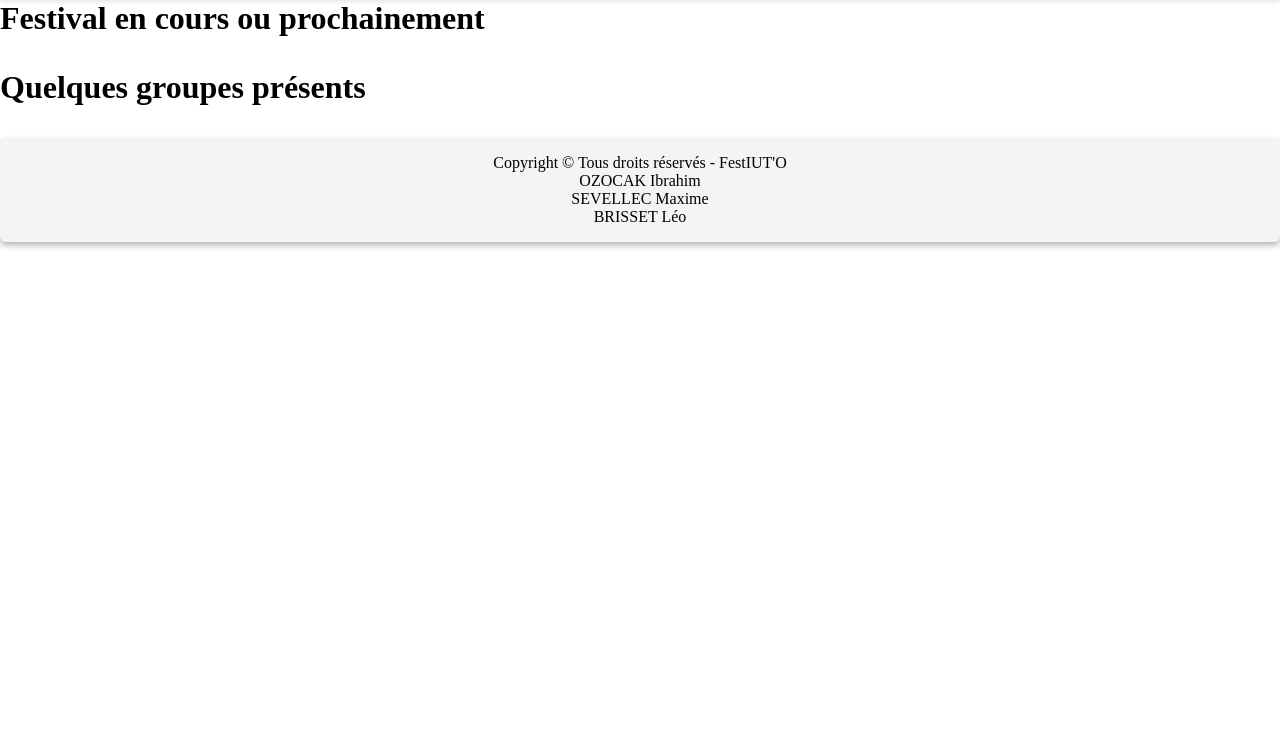
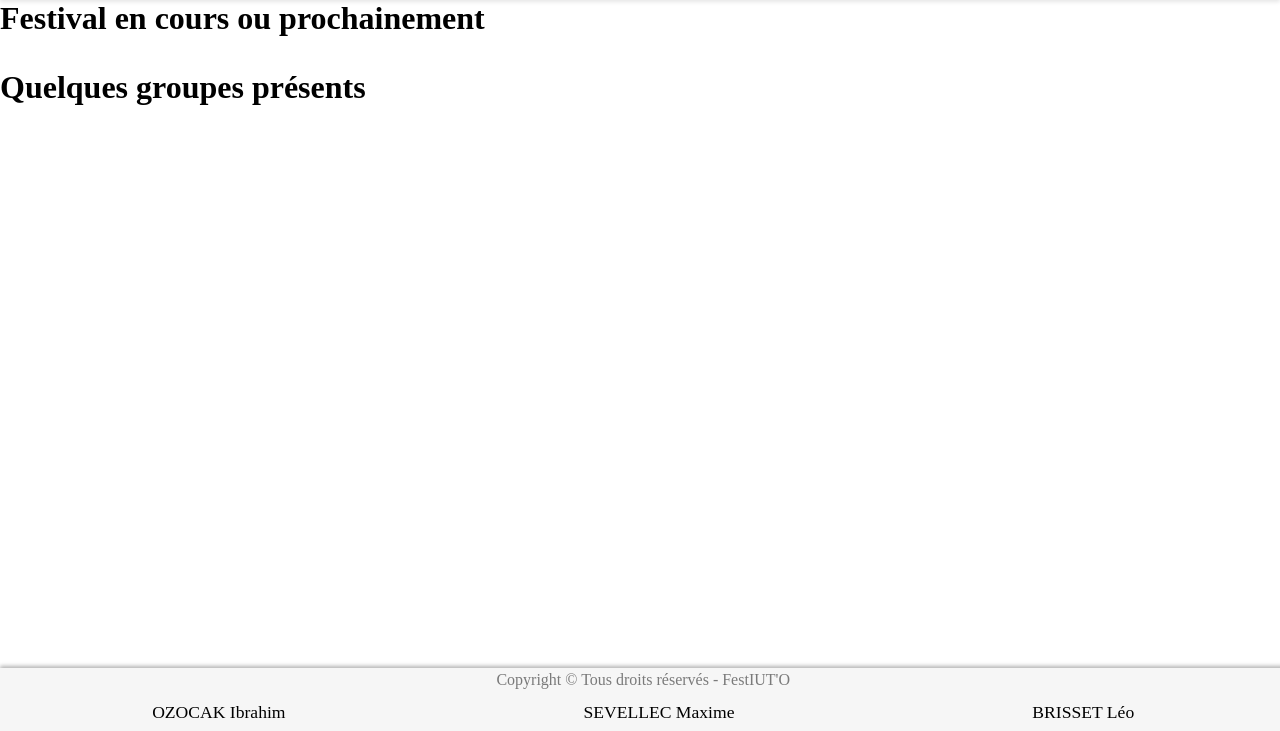
Before and after one commit to MaximeSevellec/Festiutv2, a Flask app: page / in a window 1280 px wide. Shown: the part 69-800 px from the top of the page. Run offline with Flask 3, Linux system fonts and the light colour scheme; data that the repository does not hold is empty.

Commit message:
css footer dans fichier base.css

```diff
--- a/festiut/static/css/base.css
+++ b/festiut/static/css/base.css
@@ -57,9 +57,23 @@
 }
 
 footer{
+    position: fixed;
+    bottom: 0%;
+    width: 100%;
     text-align: center;
-    padding: 1em;
-    background-color: #f4f4f4;
-    box-shadow: 0 0.2em 0.4em rgba(0, 0, 0, 0.3);
-    border-radius: 0.4em;
+    padding: 0.2em;
+    padding-bottom: 0.5em;
+    background-color: #f6f6f6;
+    box-shadow: 0 -2px 4px rgba(0, 0, 0, 0.3); /* Ajout d'une ombre */
 }
+
+footer>p{
+    color: rgb(122, 122, 122);
+}
+
+.grid{
+    font-size: 110%;
+    display: flex;
+    padding-top: 1%;
+
+}
```
